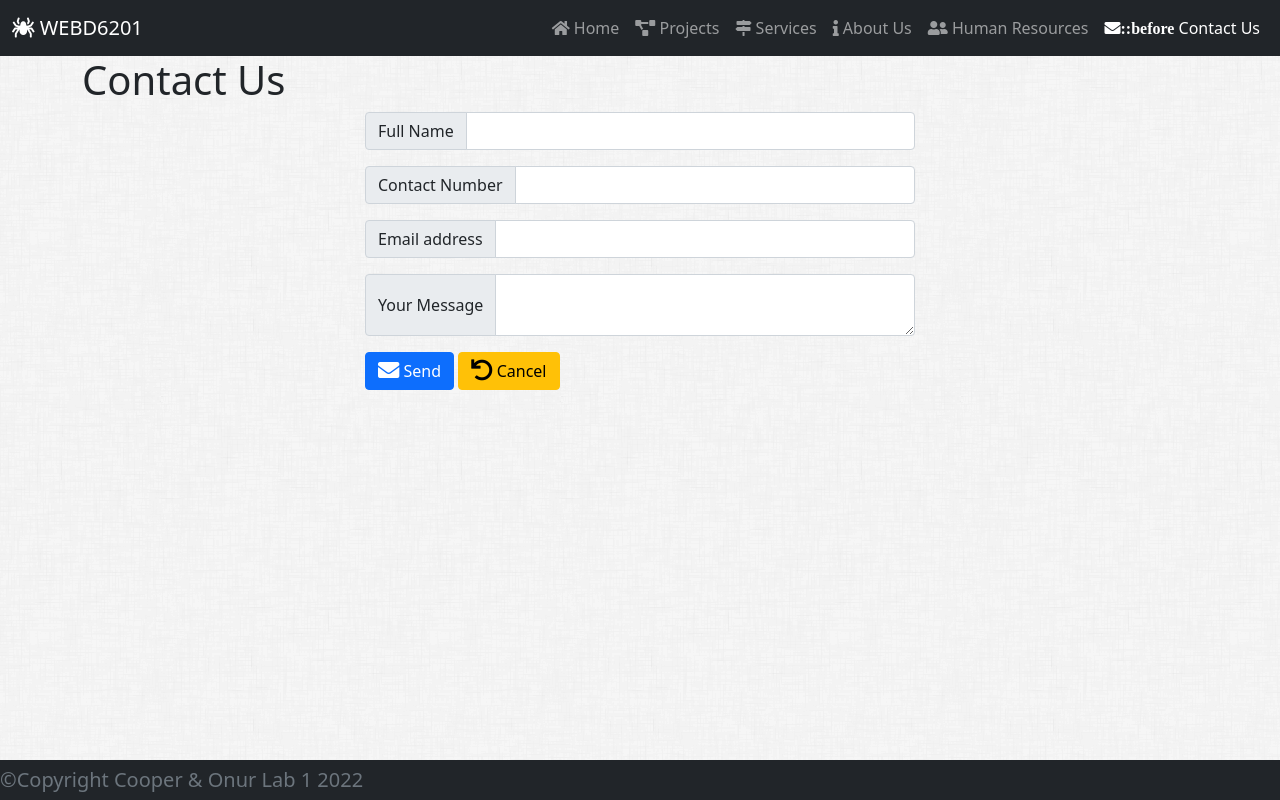
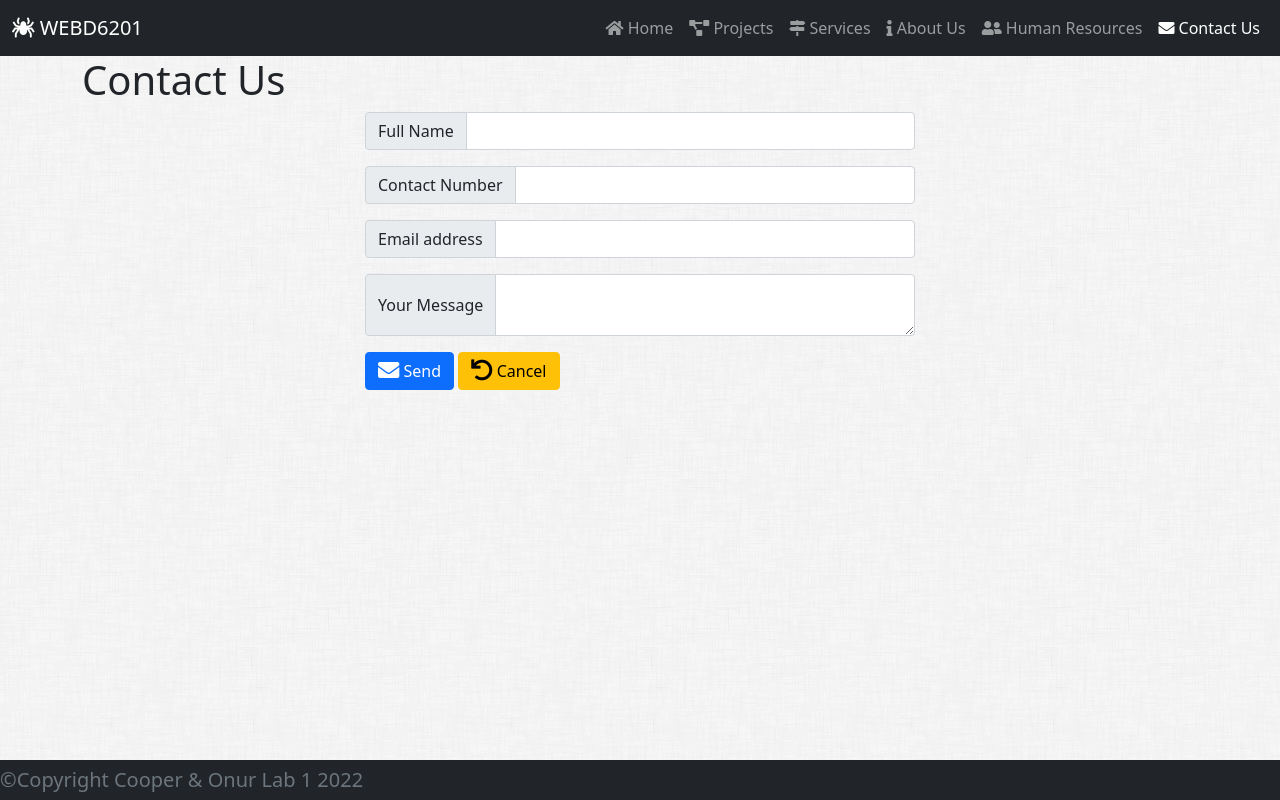
Before and after one commit to CStokan/cstokan.github.io, a website: page contact.html in a window 1280 px wide. Drawn offline with nearby package versions, Linux system fonts and the light colour scheme.

Commit message:
Fixed navbar issue

```diff
--- a/contact.html
+++ b/contact.html
@@ -33,7 +33,7 @@
                     <a class="nav-link"  href="about.html"><i class="fas fa-info"></i> About Us</a>
                   </li>
                   <li class="nav-item">
-                    <a class="nav-link active" aria-current="page" href="contact.html"><i class="fas fa-envelope">::before</i> Contact Us</a>
+                    <a class="nav-link active" aria-current="page" href="contact.html"><i class="fas fa-envelope"></i> Contact Us</a>
                   </li>
                 </ul>
               </div>
```
